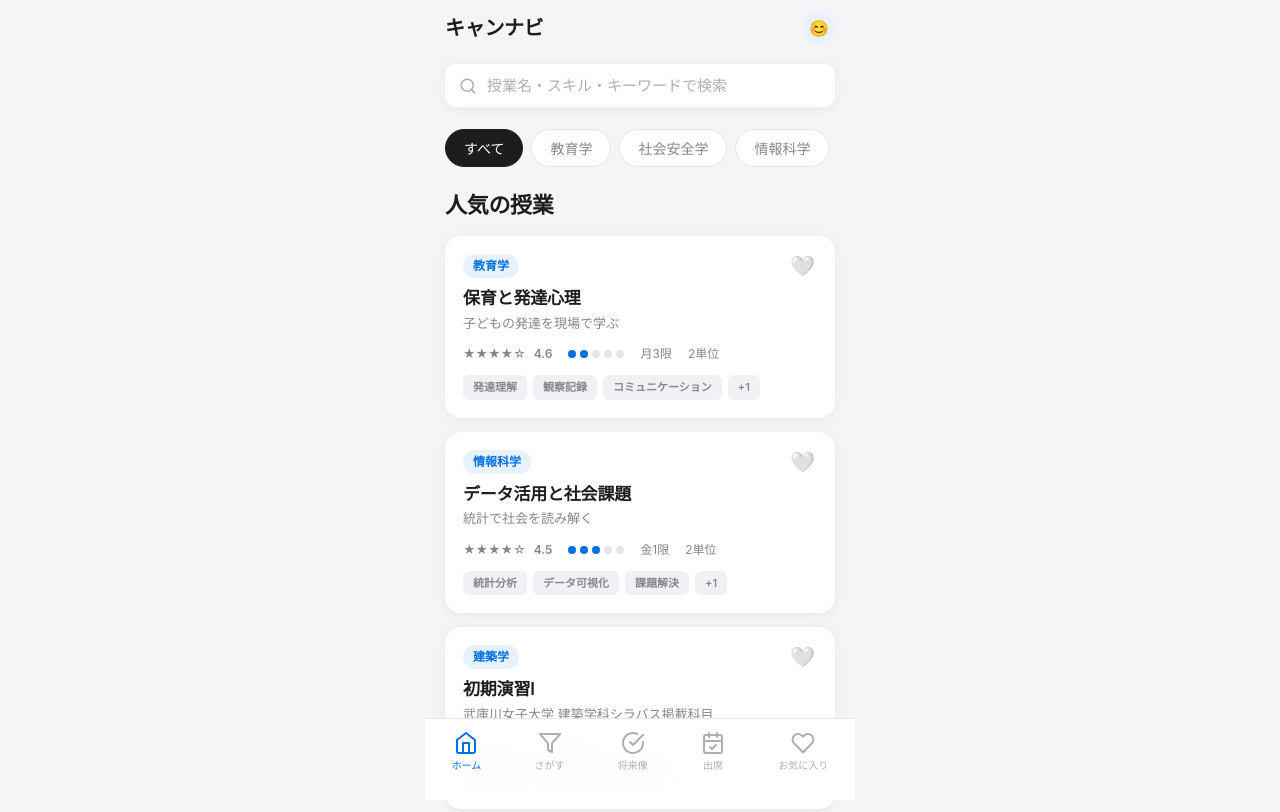
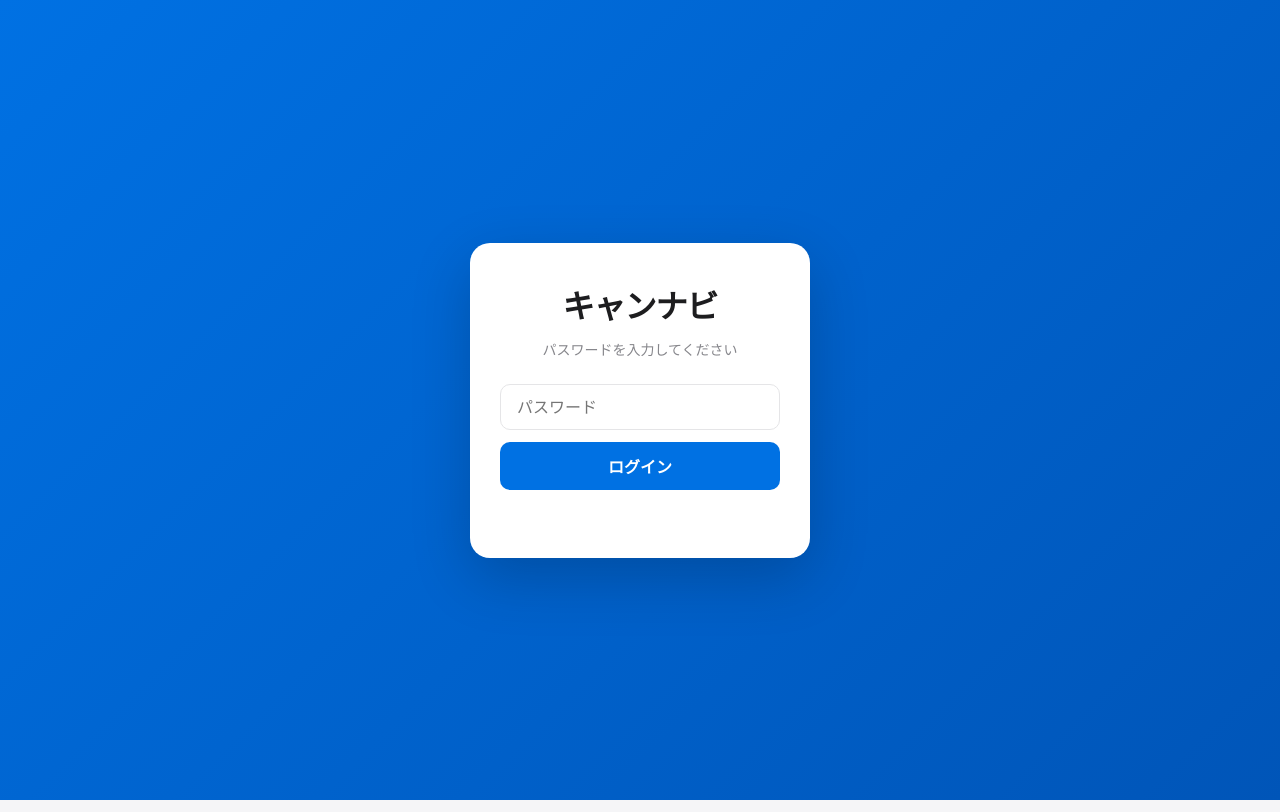
Before and after one commit to sarazawa-ui/cannavi, a plain HTML site: page index.html in a window 1280 px wide. Shown: the top 812 px of the page. Drawn offline with Linux system fonts and the light colour scheme.

Commit message:
Add password protection (password: cannavi)

```diff
--- a/css/style.css
+++ b/css/style.css
@@ -1505,6 +1505,93 @@ body {
   -webkit-tap-highlight-color: transparent;
 }
 
+/* ===== パスワード保護モーダル ===== */
+.password-modal {
+  position: fixed;
+  top: 0;
+  left: 0;
+  width: 100%;
+  height: 100%;
+  background: linear-gradient(135deg, var(--accent) 0%, #0055b8 100%);
+  display: flex;
+  align-items: center;
+  justify-content: center;
+  z-index: 10000;
+  font-family: var(--font);
+}
+
+.password-modal-content {
+  background: var(--white);
+  border-radius: 20px;
+  padding: 40px 30px;
+  width: 90%;
+  max-width: 340px;
+  box-shadow: 0 20px 60px rgba(0, 0, 0, 0.2);
+  text-align: center;
+}
+
+.password-modal-content h1 {
+  font-size: 32px;
+  font-weight: 700;
+  color: var(--text);
+  margin: 0 0 8px 0;
+  letter-spacing: -1px;
+}
+
+.password-modal-subtitle {
+  font-size: 14px;
+  color: var(--text-secondary);
+  margin: 0 0 24px 0;
+  font-weight: 500;
+}
+
+.password-input {
+  width: 100%;
+  padding: 12px 16px;
+  font-size: 16px;
+  border: 1.5px solid #e5e5e7;
+  border-radius: 10px;
+  box-sizing: border-box;
+  font-family: var(--font);
+  margin-bottom: 12px;
+  transition: border-color 0.2s;
+  -webkit-appearance: none;
+  appearance: none;
+}
+
+.password-input:focus {
+  outline: none;
+  border-color: var(--accent);
+  background: var(--accent-light);
+}
+
+.password-submit {
+  width: 100%;
+  padding: 12px 16px;
+  font-size: 16px;
+  font-weight: 600;
+  background: var(--accent);
+  color: var(--white);
+  border: none;
+  border-radius: 10px;
+  cursor: pointer;
+  font-family: var(--font);
+  transition: opacity 0.2s;
+  -webkit-tap-highlight-color: transparent;
+}
+
+.password-submit:active {
+  opacity: 0.8;
+}
+
+.password-error {
+  font-size: 13px;
+  color: #d70015;
+  margin-top: 12px;
+  min-height: 16px;
+  font-weight: 500;
+}
+
 /* ===== スクロールバー非表示 ===== */
 .page-content::-webkit-scrollbar { display: none; }
 .page-content { scrollbar-width: none; }
--- a/index.html
+++ b/index.html
@@ -8,11 +8,24 @@
   <link rel="stylesheet" href="css/style.css">
 </head>
 <body>
+  <!-- パスワード保護モーダル -->
+  <div id="password-modal" class="password-modal">
+    <div class="password-modal-content">
+      <h1>キャンナビ</h1>
+      <p class="password-modal-subtitle">パスワードを入力してください</p>
+      <input type="password" id="password-input" class="password-input" placeholder="パスワード">
+      <button id="password-submit" class="password-submit">ログイン</button>
+      <div id="password-error" class="password-error"></div>
+    </div>
+  </div>
+
   <div id="app"></div>
+
   <script type="module" src="js/data.js"></script>
   <script type="module" src="js/router.js"></script>
   <script type="module" src="js/components.js"></script>
   <script type="module" src="js/pages.js"></script>
   <script type="module" src="js/app.js"></script>
+  <script src="js/password.js"></script>
 </body>
 </html>
--- /dev/null
+++ b/js/password.js
@@ -0,0 +1,56 @@
+// ===== パスワード保護 =====
+const CORRECT_PASSWORD = 'cannavi';
+const AUTH_KEY = 'cn_authenticated';
+
+function initPasswordProtection() {
+  const passwordModal = document.getElementById('password-modal');
+  const appContainer = document.getElementById('app');
+  const passwordInput = document.getElementById('password-input');
+  const passwordSubmit = document.getElementById('password-submit');
+  const passwordError = document.getElementById('password-error');
+
+  // 既に認証済みなら、パスワードモーダルを非表示
+  if (localStorage.getItem(AUTH_KEY)) {
+    passwordModal.style.display = 'none';
+    appContainer.style.display = 'block';
+    return;
+  }
+
+  // 認証されていない場合、アプリを非表示
+  appContainer.style.display = 'none';
+  passwordModal.style.display = 'flex';
+
+  // パスワード送信ボタンのイベントリスナー
+  passwordSubmit.addEventListener('click', verifyPassword);
+
+  // Enterキーでも送信可能にする
+  passwordInput.addEventListener('keypress', (e) => {
+    if (e.key === 'Enter') {
+      verifyPassword();
+    }
+  });
+
+  function verifyPassword() {
+    const inputPassword = passwordInput.value.trim();
+
+    if (inputPassword === CORRECT_PASSWORD) {
+      // 認証成功
+      localStorage.setItem(AUTH_KEY, 'true');
+      passwordModal.style.display = 'none';
+      appContainer.style.display = 'block';
+      passwordError.textContent = '';
+    } else {
+      // 認証失敗
+      passwordError.textContent = 'パスワードが間違っています';
+      passwordInput.value = '';
+      passwordInput.focus();
+    }
+  }
+}
+
+// DOMが読み込まれたら実行
+if (document.readyState === 'loading') {
+  document.addEventListener('DOMContentLoaded', initPasswordProtection);
+} else {
+  initPasswordProtection();
+}
```
